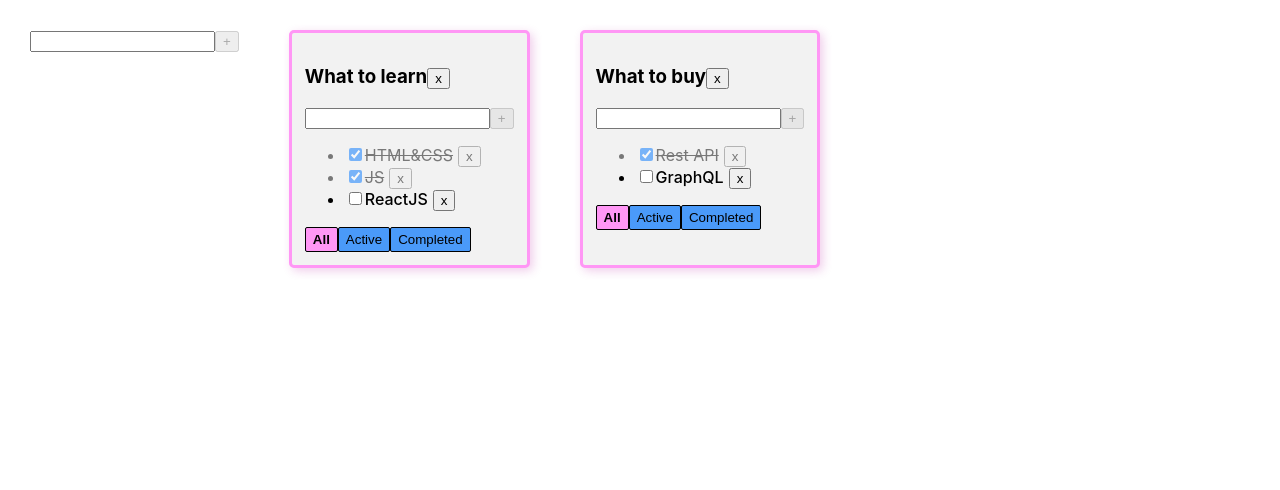
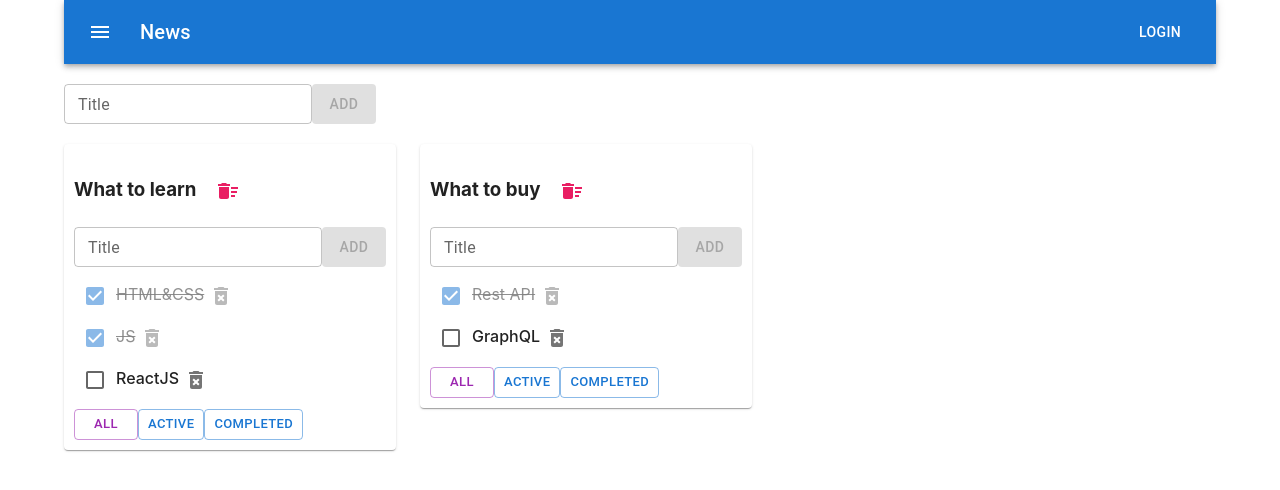
Before and after one commit to SergShcherbina/todolist, a React (Create React App) app: page / in a window 1280 px wide. Shown: the top 490 px of the page. Built offline with nearby package versions, Linux system fonts and the light colour scheme.

Commit message:
tuesday-3__material_UI

```diff
--- a/package.json
+++ b/package.json
@@ -3,7 +3,11 @@
   "version": "0.1.0",
   "private": true,
   "dependencies": {
+    "@emotion/react": "^11.10.6",
+    "@emotion/styled": "^11.10.6",
     "@formkit/auto-animate": "^1.0.0-beta.6",
+    "@mui/icons-material": "^5.11.11",
+    "@mui/material": "^5.11.14",
     "@testing-library/jest-dom": "^5.16.5",
     "@testing-library/react": "^13.4.0",
     "@testing-library/user-event": "^13.5.0",
--- a/src/AddItemForm .tsx
+++ b/src/AddItemForm .tsx
@@ -1,3 +1,4 @@
+import { Button, TextField } from "@mui/material"
 import { ChangeEvent, KeyboardEvent, useState } from "react"
 
 type AddItemFormType = {
@@ -24,21 +25,29 @@ export const AddItemForm = (props: AddItemFormType) => {
     }
 
     const onKeyPressHandler = (e: KeyboardEvent<HTMLInputElement>) => {
-        if (e.charCode === 13) {                                                    //поведение при нажатии на ввод
+        if (e.charCode === 13) {                                                      //поведение при нажатии на ввод
             addItem();
         }
     }
 
     return (
         <div>
-            <input value={newTitle}
+            <TextField value={newTitle}
                 onChange={ onChangeHandler }
                 onKeyPress={ onKeyPressHandler }
-                className={error ? "error" : ''}
+                // className={error ? "error" : ''}
+                error={!!error}                                                       //обрамление input при ошибке, окрас в красный
+                size="small"
+                id="outlined-error-helper-text"
+                label="Title"                                                         //текст над инпутом
+                helperText={error}                                                    //текст ошибки
             />
-            <button onClick={addItem}
-                    disabled={ !newTitle  }>+</button>
-            { error ? <div className={'error-message'}> {error} </div> : null}
+            <Button onClick={addItem}
+                    disabled={ !newTitle  }
+                    sx={{height: 40 }}
+                    variant='contained'
+                    >add</Button>
+            {/* { error ? <div className={'error-message'}> {error} </div> : null} */}
         </div>
     )
 }
--- a/src/App.css
+++ b/src/App.css
@@ -1,11 +1,13 @@
 
-.App {
+.inputApp {
+  padding: 30px 0 0 30px;
+}
+.wrapperApp {
+  display: flex;
+  gap: 20px;
+  flex-wrap: wrap;
   padding: 30px;
   display: flex;
-}
-
-.App > div {
-  margin-right: 50px;
 }
 
 /*.error {*/
--- a/src/App.tsx
+++ b/src/App.tsx
@@ -1,8 +1,11 @@
-import React, {useState} from 'react';
+import React, { useState } from 'react';
 import './App.css';
-import {TaskType, Todolist} from './Todolist';
-import {v1} from "uuid";
+import { TaskType, Todolist } from './Todolist';
+import { v1 } from "uuid";
 import { AddItemForm } from './AddItemForm ';
+import { AppBar, Button, Grid, IconButton, Paper, Toolbar, Typography } from '@mui/material';
+import MenuIcon from '@mui/icons-material/Menu';
+import { Container } from '@mui/system';
 
 export type FilterValuesType = "all" | "active" | "completed";
 
@@ -21,43 +24,45 @@ function App() {
 
     const [todoLists, setTodolists] = useState<Array<TodoListType>>(
         [
-            {id: todolistID1, title: 'What to learn', filter: 'all'},  //все та переменная вместо значения id
-            {id: todolistID2, title: 'What to buy', filter: 'all'},
+            { id: todolistID1, title: 'What to learn', filter: 'all' },  //все та переменная вместо значения id
+            { id: todolistID2, title: 'What to buy', filter: 'all' },
         ]
     );
     const [tasks, setTasks] = useState({
         [todolistID1]: [                                               //ключ обьекта это и есть та переменная с id
-            {id: v1(), title: 'HTML&CSS', isDone: true},
-            {id: v1(), title: 'JS', isDone: true},
-            {id: v1(), title: 'ReactJS', isDone: false},
+            { id: v1(), title: 'HTML&CSS', isDone: true },
+            { id: v1(), title: 'JS', isDone: true },
+            { id: v1(), title: 'ReactJS', isDone: false },
 
         ],
         [todolistID2]: [
-            {id: v1(), title: 'Rest API', isDone: true},
-            {id: v1(), title: 'GraphQL', isDone: false},
+            { id: v1(), title: 'Rest API', isDone: true },
+            { id: v1(), title: 'GraphQL', isDone: false },
         ]
     })
 
     function removeTask(id: string, todoListId: string) {
         //более интересный способ
-        setTasks({...tasks, [todoListId]: tasks[todoListId].filter(el => el.id !== id)});
+        setTasks({ ...tasks, [todoListId]: tasks[todoListId].filter(el => el.id !== id) });
     }
 
     function addTask(title: string, todoListId: string) {
-        let task = {id: v1(), title: title, isDone: false};           //новый обьект в который записали title
-        setTasks({...tasks, [todoListId]: [task, ...tasks[todoListId]]});
+        let task = { id: v1(), title: title, isDone: false };              //новый обьект в который записали title
+        setTasks({ ...tasks, [todoListId]: [task, ...tasks[todoListId]] });
     }
 
     const onChangeStatusChecked = (taskId: string, newIsDone: boolean, todoListId: string) => {
-        setTasks({...tasks, [todoListId]: tasks[todoListId]
-                .map(el => el.id ===  taskId ? {...el, isDone: newIsDone } : el) })
+        setTasks({
+            ...tasks, [todoListId]: tasks[todoListId]
+                .map(el => el.id === taskId ? { ...el, isDone: newIsDone } : el)
+        })
     }
 
     const addTodolist = (value: string) => {
         const newTodolistId = v1();
-        const newTodolist : TodoListType =  {id: newTodolistId, title: value, filter: 'all'}
-        setTodolists( [newTodolist, ...todoLists]);
-        setTasks({...tasks, [newTodolistId]: []})                    //в новый тудулист закидываем пустой массив тасок
+        const newTodolist: TodoListType = { id: newTodolistId, title: value, filter: 'all' }
+        setTodolists([newTodolist, ...todoLists]);
+        setTasks({ ...tasks, [newTodolistId]: [] })                        //в новый тудулист закидываем пустой массив тасок
     }
 
     const removeTodolist = (todoListId: string) => {
@@ -66,26 +71,50 @@ function App() {
 
     function changeFilter(value: FilterValuesType, todolistId: string) {
         let todolist = todoLists.find(f => f.id === todolistId)
-        if(todolist) {
+        if (todolist) {
             todolist.filter = value
             setTodolists([...todoLists])
         }
     }
 
     return (
-        <div className="App">
-            <AddItemForm addItem={addTodolist}/>
+        <Container fixed >
+
+            <AppBar position="static">
+                <Toolbar>
+                    <IconButton
+                        size="large"
+                        edge="start"
+                        color="inherit"
+                        aria-label="menu"
+                        sx={{ mr: 2 }}
+                    >
+                        <MenuIcon />
+                    </IconButton>
+                    <Typography variant="h6" component="div" sx={{ flexGrow: 1 }}>
+                        News
+                    </Typography>
+                    <Button color="inherit">Login</Button>
+                </Toolbar>
+            </AppBar>
+
+            <Grid container padding={{padding: "20px 0"}}>
+                <AddItemForm addItem={addTodolist} />
+            </Grid>
+            <Grid container spacing={3} >
                 {
-                todoLists.map(todolist =>   {
+                    todoLists.map(todolist => {
                         let tasksForTodolist = tasks[todolist.id];
 
                         if (todolist.filter === "active") {
-                        tasksForTodolist = tasks[todolist.id].filter(t => !t.isDone );
+                            tasksForTodolist = tasks[todolist.id].filter(t => !t.isDone);
                         }
                         if (todolist.filter === "completed") {
-                        tasksForTodolist = tasks[todolist.id].filter(t => t.isDone );
+                            tasksForTodolist = tasks[todolist.id].filter(t => t.isDone);
                         }
                         return (
+                            <Grid item>
+                                <Paper style={{padding: "10px"}} >
                                     <Todolist key={todolist.id}
                                     title={todolist.title}
                                     id={todolist.id}
@@ -95,12 +124,22 @@ function App() {
                                     addTask={addTask}
                                     onChangeStatusChecked={onChangeStatusChecked}
                                     removeTodolist={removeTodolist}
-                                filter={todolist.filter}/>
-                    )}
+                                    filter={todolist.filter} />
+                                </Paper>
+                            </Grid>
                         )
                     }
-        </div>
+                    )
+                }
+            </Grid>
+        </Container>
     );
 }
 
 export default App;
+
+// Container - общий контейнер
+// Grid (container / item) - грид с типом контейнер или item
+// св-во spacing - это отступ
+// Paper - обрамление блока кода
+// Typography - заголовки
--- a/src/Todolist.css
+++ b/src/Todolist.css
@@ -1,11 +1,5 @@
 
-.wrapperTodolist{
-    border: solid 3px #ff97f5;
-    border-radius: 5px;
-    padding: 13px;
-    background: #f2f2f2;
-    box-shadow: 3px 3px 10px #c234ac3d;
-}
+
 .error {
     border: red 1px solid;
 }
--- a/src/Todolist.tsx
+++ b/src/Todolist.tsx
@@ -3,6 +3,11 @@ import { FilterValuesType } from './App';
 import { useAutoAnimate } from "@formkit/auto-animate/react";              //скрипт для авто анимации списка
 import './Todolist.css'
 import { AddItemForm } from './AddItemForm ';
+import { Button, Checkbox, IconButton, List } from '@mui/material';
+import {Delete} from '@mui/icons-material'
+import {DeleteForever, CancelPresentation} from '@mui/icons-material';
+import DeleteSweepIcon from '@mui/icons-material/DeleteSweep';
+import { pink } from '@mui/material/colors';
 
 export type TaskType = {
     id: string
@@ -30,7 +35,6 @@ export function Todolist(props: PropsType) {
     }
 
     const onChangeStatusHandler = (taskId: string, newIsDone: boolean) => {
-        console.log(newIsDone)
         props.onChangeStatusChecked(taskId, newIsDone, props.id)
     }
 
@@ -39,34 +43,34 @@ export function Todolist(props: PropsType) {
 
     return <div className={'wrapperTodolist'}>
         <h3>{props.title}
-            <button onClick={() => props.removeTodolist(props.id)} >x</button>
+            <Button onClick={() => props.removeTodolist(props.id)}  ><DeleteSweepIcon fontSize={"medium"} sx={{ color: pink[500] }}/></Button>
         </h3>
         <AddItemForm addItem={addTask} />
 
-        <ul ref={refLi}>
+        <List ref={refLi}>
             {
                 props.tasks.map(t => {
 
                     const onClickHandler = () => props.removeTask(t.id, props.id)
 
                     return <li key={t.id} className={t.isDone ? "is-done" : 'listTasks'}>
-                        <input type="checkbox"
+                        <Checkbox
                             onChange={() => onChangeStatusHandler(t.id, !t.isDone)}
                             checked={t.isDone}
                         />
                         <span>{t.title}</span>
-                        <button onClick={onClickHandler}>x</button>
+                        <IconButton  size={'small'} onClick={onClickHandler}>< DeleteForever /></IconButton >
                     </li>
                 })
             }
-        </ul>
+        </List>
         <div>
-            <button className={props.filter === 'all' ? 'active-filter' : 'filter'}
-                onClick={onFilterClickHandler("all")}>All</button>
-            <button className={props.filter === 'active' ? 'active-filter' : 'filter'}
-                onClick={onFilterClickHandler("active")}>Active</button>
-            <button className={props.filter === 'completed' ? 'active-filter' : 'filter'}
-                onClick={onFilterClickHandler("completed")}>Completed</button>
+            <Button variant={"outlined"}  size="small" color={props.filter === 'all' ? 'secondary' : 'primary'}
+                onClick={onFilterClickHandler("all")}>All</Button>
+            <Button variant={"outlined"} size="small" color={props.filter === 'active' ? 'secondary' : 'primary'}
+                onClick={onFilterClickHandler("active")}>Active</Button>
+            <Button variant={"outlined"} size="small" color={props.filter === 'completed' ? 'secondary' : 'primary'}
+                onClick={onFilterClickHandler("completed")}>Completed</Button>
         </div>
     </div>
 }
```
Also changed, not shown: 2 other files (tests, documents, lock files or other folders). Lines whose indentation alone changed are shown as unchanged.
